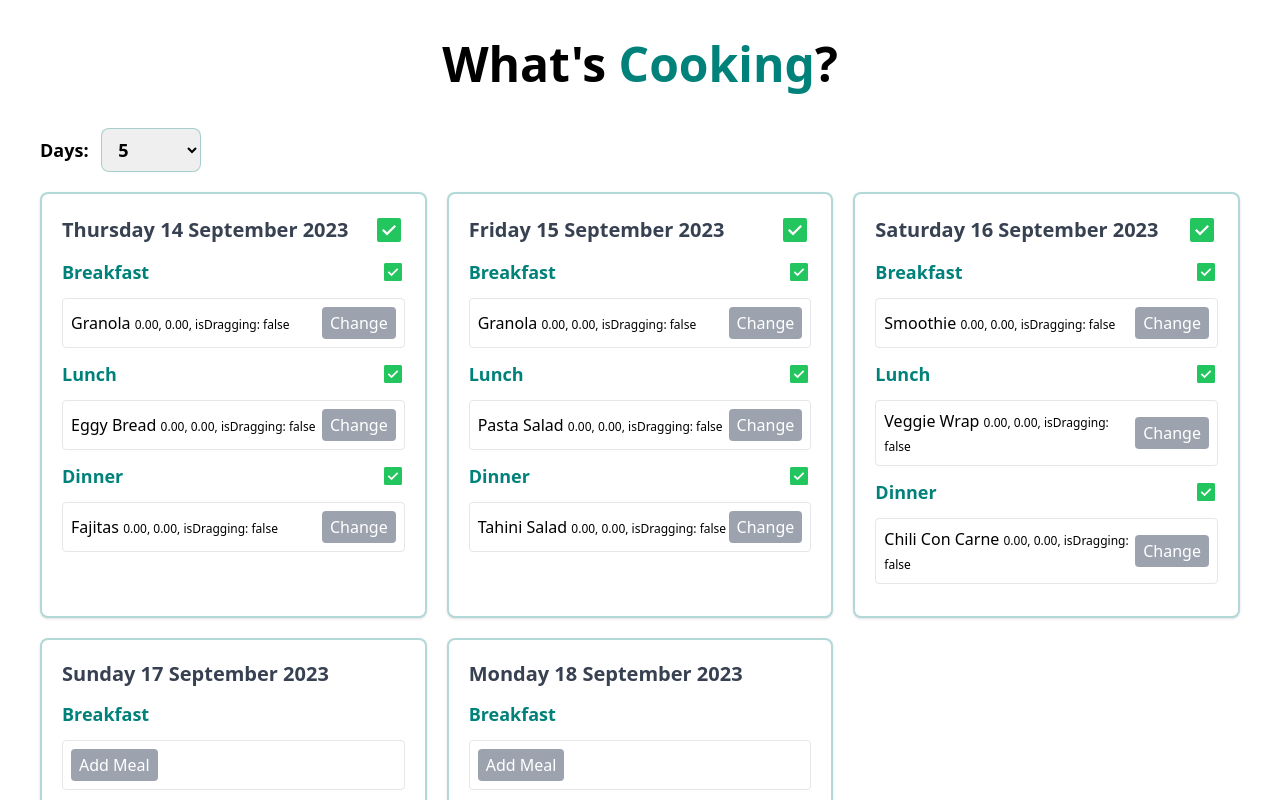
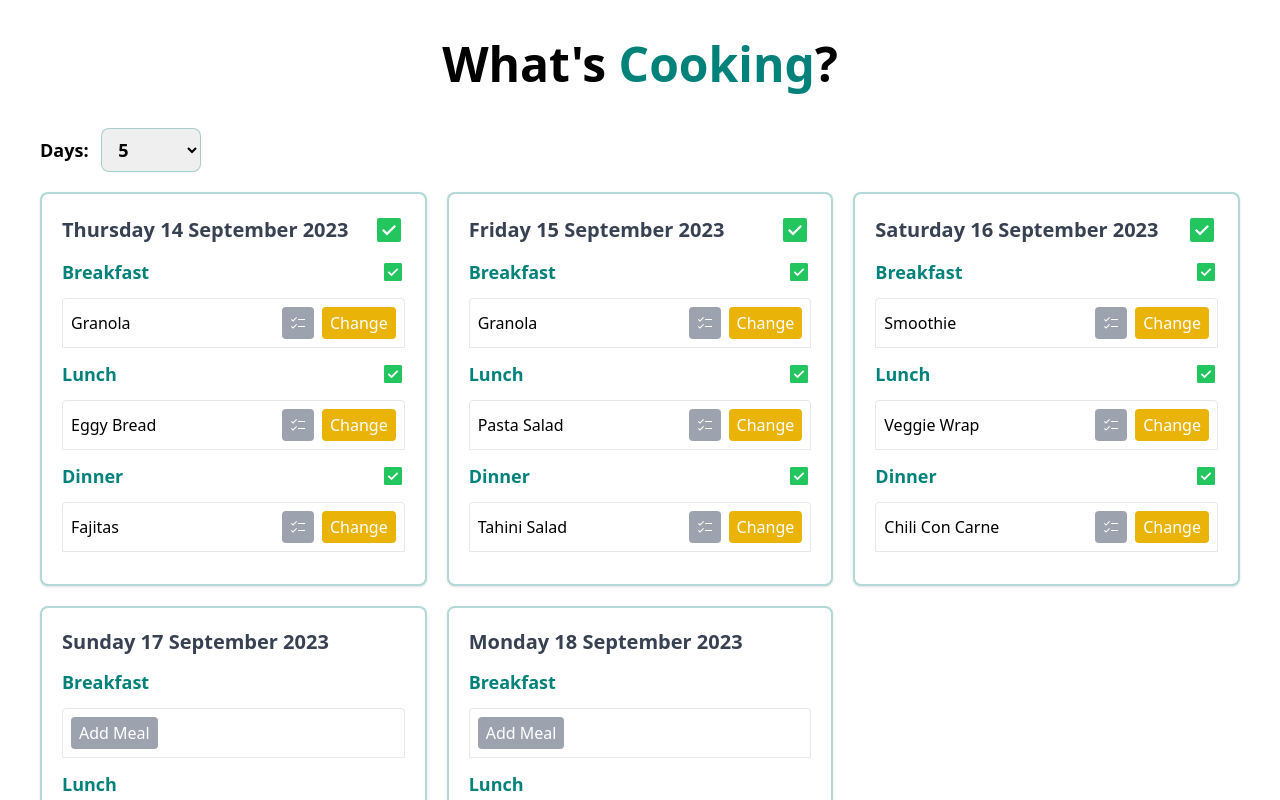
Before and after one commit to ajbates93/whats-cooking, a Nuxt app: page / in a window 1280 px wide. Shown: the top 800 px of the page. Built offline with nearby package versions, Linux system fonts and the light colour scheme.

Commit message:
feat: refactor Missing Ingredients logic into own component. Add relevant function and styles

```diff
--- a/components/DayMeal.vue
+++ b/components/DayMeal.vue
@@ -18,6 +18,7 @@ const drag = ref<HTMLElement | null>(null)
 
 const showEdit = ref(false)
 const showInput = ref(false)
+const showMissingIngredientsForm = ref(false)
 
 const newMealTitle = ref("")
 
@@ -54,7 +55,6 @@ const hasBeenDroppedOnto = computed(() => {
 })
 const hasBeenDragged = computed(() => {
   const current = store.draggedValue
-
 })
 
 watch(isDragging, (newValue) => {
@@ -73,23 +73,35 @@ watch(hasBeenDroppedOnto, (newValue) => {
 </script>
 
 <template>
-  <div :style="isDragging ? `height: ${drag?.clientHeight}px` : ''">
-
-    <div ref="drag" class="my-3 transition py-2 px-2 cursor-move rounded hover:shadow-lg border select-none touch-none bg-white w-auto animate-wiggle"
-      :class="[`left-[${xBounding.toFixed(2)}px] top-[${yBounding.toFixed(2)}]`, { 'bg-green-400 animate-wiggle': hasBeenDroppedOnto}]"
+  <div class="my-3" :style="isDragging ? `height: ${drag?.clientHeight}px` : ''">
+    <div
+      class="transition py-2 px-2 cursor-move rounded-t hover:shadow-lg border select-none touch-none bg-white w-auto animate-wiggle"
+      :class="[`left-[${xBounding.toFixed(2)}px] top-[${yBounding.toFixed(2)}]`, { 'bg-green-500 animate-wiggle': hasBeenDroppedOnto}]"
       :style="[isDragging ? `position: absolute; left: ${x.toFixed(0)}px; top: ${y.toFixed(0)}px;` : '']">
       <div v-if="meal" class="flex items-center justify-between">
-        <span v-if="!showEdit" class="mr-auto">{{ meal.name }} <span class="text-xs">{{ x.toFixed(2) }}, {{ y.toFixed(2) }}, isDragging: {{ isDragging }}</span></span>
-        <button v-if="!showEdit" class="bg-gray-400 text-white px-2 py-1 rounded" @click="showEdit = true">Change</button>
-        <input v-if="showEdit" class="bg-white border border-primary border-opacity-40 px-2 py-1 rounded" type="text" v-model="meal.name" />
-        <button v-if="showEdit" class="bg-gray-400 text-white px-2 py-1 rounded ml-auto mr-1" @click="showEdit = false">Cancel</button>
-        <button v-if="showEdit" class="bg-green-500 text-white px-2 py-1 rounded" @click="handleSubmitEditMealClick">Submit</button>
+        <template v-if="!showEdit">
+          <span class="mr-auto">{{ meal.name }}</span>
+          <span class="flex items-stretch">
+            <LayoutActionButton class="bg-blue-500 flex items-center mr-2" @click="showMissingIngredientsForm = !showMissingIngredientsForm">
+              <Icon name="carbon:list-checked"></Icon>
+            </LayoutActionButton>
+            <LayoutActionButton class="bg-yellow-500" @click="showEdit = true">Change</LayoutActionButton>
+          </span>
+        </template>
+        <template v-else>
+          <input class="bg-white border border-primary border-opacity-40 px-2 py-1 rounded" type="text" v-model="meal.name" />
+          <LayoutActionButton class="ml-auto mr-1" @click="showEdit = false">Cancel</LayoutActionButton>
+          <LayoutActionButton class="bg-green-500" @click="handleSubmitEditMealClick">Submit</LayoutActionButton>
+        </template>
       </div>
-      <div class="flex items-center justify-between" v-else>
-        <button v-if="!showInput" class="bg-gray-400 text-white px-2 py-1 rounded" @click="showInput = true">Add Meal</button>
-        <input v-if="showInput" class="bg-white px-2 py-1 border rounded border-primary border-opacity-40" type="text" v-model="newMealTitle" />
-        <button v-if="showInput" class="bg-green-500 text-white px-2 py-1 rounded" @click="handleSubmitNewMealClick">Submit</button>
+      <div v-else class="flex items-center justify-between" >
+        <LayoutActionButton v-if="!showInput" @click="showInput = true">Add Meal</LayoutActionButton>
+        <template v-else>
+          <input class="bg-white px-2 py-1 border rounded border-primary border-opacity-40" type="text" v-model="newMealTitle" />
+          <LayoutActionButton class="bg-green-500" @click="handleSubmitNewMealClick">Submit</LayoutActionButton>
+        </template>
       </div>
     </div>
+    <MealsMissingIngredientsForm v-if="props.meal && showMissingIngredientsForm" :meal="props.meal" />
   </div>
 </template>
--- /dev/null
+++ b/components/Layout/ActionButton.vue
@@ -0,0 +1,8 @@
+<script setup lang="ts">
+
+</script>
+<template>
+  <div class="px-2 py-1 bg-gray-400 text-white rounded cursor-pointer">
+    <slot />
+  </div>
+</template>
--- /dev/null
+++ b/components/Meals/MissingIngredientsForm.vue
@@ -0,0 +1,46 @@
+<script setup lang="ts">
+import { useStore } from '@/store';
+import { onKeyStroke } from '@vueuse/core'
+import { Meal } from '@/types';
+const { meal } = defineProps<{
+  meal: Meal,
+}>()
+
+const store = useStore()
+const input = ref('')
+
+onKeyStroke('Enter', () => {
+  if (input.value !== '')
+    handleSubmitMissingIngredientClick()
+})
+
+const handleSubmitMissingIngredientClick = () => {
+  const match = store.meals.find(x => x === meal)
+  if (!match) throw Error("Could not find meal.")
+  match.missingIngredients ? match.missingIngredients.push(input.value) : match.missingIngredients = [input.value]
+  input.value = ''
+}
+
+const handleRemoveMissingIngredientClick = (miIdx: number) => {
+  const match = store.meals.find(x => x === meal)
+  if (!match) throw Error("Could not find meal.")
+  match.missingIngredients?.splice(miIdx, 1)
+}
+
+</script>
+
+<template>
+  <div class="p-2 rounded border border-t-none animate-wiggle bg-gray-100">
+    <ul v-if="meal.missingIngredients" class="pb-2">
+      <li class="pb-1 flex items-center" v-for="mi, idx in meal.missingIngredients" :key="idx">
+        <Icon class="text-gray-400" size="0.75rem" name="carbon:checkbox-indeterminate-filled"></Icon>
+        <span class="ml-1">{{ mi }}</span>
+        <Icon name="carbon:close" class="text-gray-600 ml-auto" @click="handleRemoveMissingIngredientClick(idx)"></Icon>
+      </li>
+    </ul>
+    <div class="flex items-center gap-2">
+      <input class="border px-2 py-1 rounded w-full" v-model="input" placeholder="Missing ingredients..."/>
+      <LayoutActionButton class="bg-green-500 hover:bg-green-600" @click="handleSubmitMissingIngredientClick">Add</LayoutActionButton>
+    </div>
+  </div>
+</template>
--- a/package.json
+++ b/package.json
@@ -17,7 +17,9 @@
     "generate": "nuxt generate",
     "preview": "nuxt preview",
     "postinstall": "nuxt prepare",
-    "test": "vitest"
+    "test": "vitest",
+    "lint": "eslint .",
+    "lint:fix": "eslint . --fix"
   },
   "dependencies": {
     "@pinia/nuxt": "^0.4.11",
```
Also changed, not shown: 1 other file (tests, documents, lock files or other folders).
